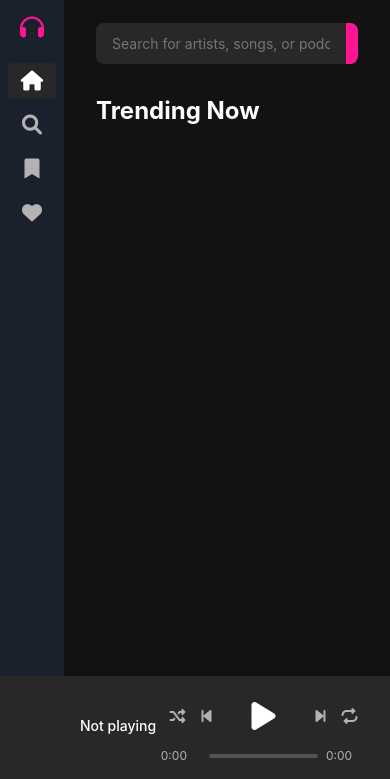
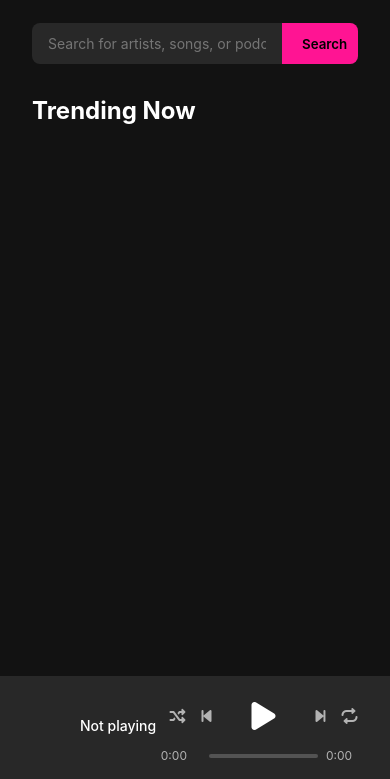
Before and after one commit to Soujash-123/LOL-MemeChat, a Flask app: page /music-feed in a window 390 px wide. Shown: the part 65-844 px from the top of the page. Run offline with Flask 3, Linux system fonts and the light colour scheme; the visitor is signed in with stand-in values (Sample User, id 1); data that the repository does not hold is empty; parts of the project's set-up code (start-up, migrations or seed data) failed here and were passed over.

Commit message:
Add files via upload

```diff
--- a/app.py
+++ b/app.py
@@ -525,6 +525,43 @@ def generate_meme(top_text, bottom_text):
     bottom_text = bottom_text.replace(" ", "_")
     return f"https://api.memegen.link/images/{template_id}/{top_text}/{bottom_text}.png"
 
+MEME_INTROS = [
+    "When",
+    "That moment when",
+    "MFW",
+    "TFW",
+    "Nobody:",
+    "Me:",
+    "My brain:",
+    "Plot twist:",
+]
+
+MEME_ACTIONS = [
+    "trying to adult",
+    "pretending to work",
+    "avoiding responsibilities",
+    "making memes",
+    "procrastinating",
+    "being productive",
+    "staying awake",
+    "explaining memes",
+]
+
+MEME_ENDINGS = [
+    "and failing miserably",
+    "like a boss",
+    "and it shows",
+    "but in HD",
+    "*sweats nervously*",
+    "- circa 2024",
+    "(colorized)",
+    "and that's a fact",
+]
+
+def generate_funny_statement():
+    """Generate a random funny statement by combining components"""
+    return f"{random.choice(MEME_INTROS)} {random.choice(MEME_ACTIONS)} {random.choice(MEME_ENDINGS)}"
+
 @app.route('/create', methods=['GET', 'POST'])
 @login_required
 def create():
@@ -534,6 +571,12 @@ def create():
     if request.method == 'POST':
         text = request.form.get('input_text', '').strip()
         words = text.split()
+
+        # If only one word, add a randomly generated funny statement
+        if len(words) == 1:
+            text = f"{text} {generate_funny_statement()}"
+            words = text.split()
+
         mid = len(words) // 2
         top_text, bottom_text = " ".join(words[:mid]), " ".join(words[mid:])
         meme_url = generate_meme(top_text, bottom_text)
--- a/templates/music-feed.html
+++ b/templates/music-feed.html
@@ -121,71 +121,11 @@
             margin-top: 4rem;
         }
 
-        .sidebar {
-            width: 240px;
-            background-color: var(--sidebar);
-            padding: 24px 10px;
-            display: flex;
-            flex-direction: column;
-            height: calc(100vh - 4rem);
-            position: fixed;
-            left: 0;
-            top: 4rem;
-        }
-
-        .logo {
-            padding: 0 12px 24px;
-        }
-
-        .logo h1 {
-            font-size: 24px;
-            font-weight: bold;
-            display: flex;
-            align-items: center;
-        }
-
-        .logo i {
-            margin-right: 8px;
-            color: var(--accent);
-        }
-
-        .nav-links {
-            list-style: none;
-        }
-
-        .nav-item {
-            padding: 8px 12px;
-            border-radius: 4px;
-            margin-bottom: 8px;
-            font-weight: 600;
-            cursor: pointer;
-            display: flex;
-            align-items: center;
-            color: var(--text-secondary);
-            transition: color 0.2s, background-color 0.2s;
-            text-decoration: none;
-        }
-
-        .nav-item:hover {
-            background-color: var(--hover-bg);
-            color: var(--text-primary);
-        }
-
-        .nav-item.active {
-            background-color: var(--hover-bg);
-            color: var(--text-primary);
-        }
-
-        .nav-item i {
-            margin-right: 16px;
-            font-size: 20px;
-        }
-
         .main-content {
             flex: 1;
             padding: 24px 32px;
             overflow-y: auto;
-            margin-left: 240px;
+            margin-left: 0; /* Remove sidebar margin */
         }
 
         .search-container {
@@ -490,35 +430,8 @@
                 display: flex;
             }
 
-            .sidebar {
-                width: 64px;
-                padding: 16px 8px;
-                z-index: 30;
-            }
-
-            .sidebar span {
-                display: none;
-            }
-
-            .logo h1 {
-                font-size: 0;
-            }
-
-            .logo i {
-                font-size: 24px;
-                margin: 0;
-            }
-
-            .nav-item i {
-                margin: 0;
-            }
-
-            .nav-item {
-                justify-content: center;
-            }
-
             .main-content {
-                margin-left: 64px;
+                margin-left: 0;
             }
 
             .now-playing-img {
@@ -680,31 +593,6 @@
     </nav>
 
     <div class="content-wrapper">
-        <!-- Sidebar (Left Nav) -->
-        <aside class="sidebar" id="sidebar">
-            <div class="logo">
-                <h1><i class="fa-solid fa-headphones"></i> <span>L❤L Music</span></h1>
-            </div>
-            <ul class="nav-links">
-                <a href="/music-feed?query=trending" class="nav-item active">
-                    <i class="fa-solid fa-house"></i>
-                    <span>Home</span>
-                </a>
-                <a href="/music-search" class="nav-item">
-                    <i class="fa-solid fa-magnifying-glass"></i>
-                    <span>Search</span>
-                </a>
-                <a href="/music-library" class="nav-item">
-                    <i class="fa-solid fa-bookmark"></i>
-                    <span>Your Library</span>
-                </a>
-                <a href="/music-liked" class="nav-item">
-                    <i class="fa-solid fa-heart"></i>
-                    <span>Liked Songs</span>
-                </a>
-            </ul>
-        </aside>
-
         <!-- Main Content -->
         <main class="main-content">
             <div class="search-container">
```
Also changed, not shown: templates/feed.html (+20 -48 lines), templates/game.html (+21 -5 lines), templates/moodboard.html (+24 -9 lines).
